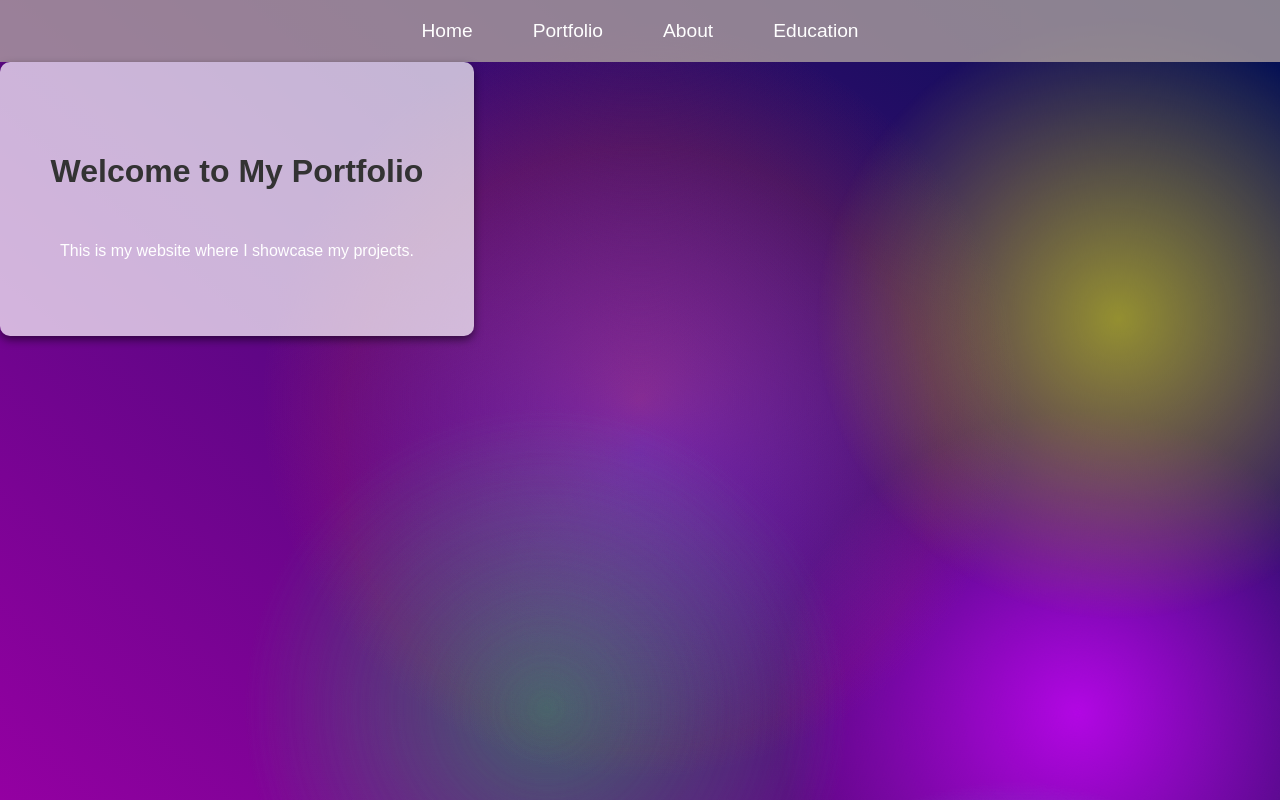
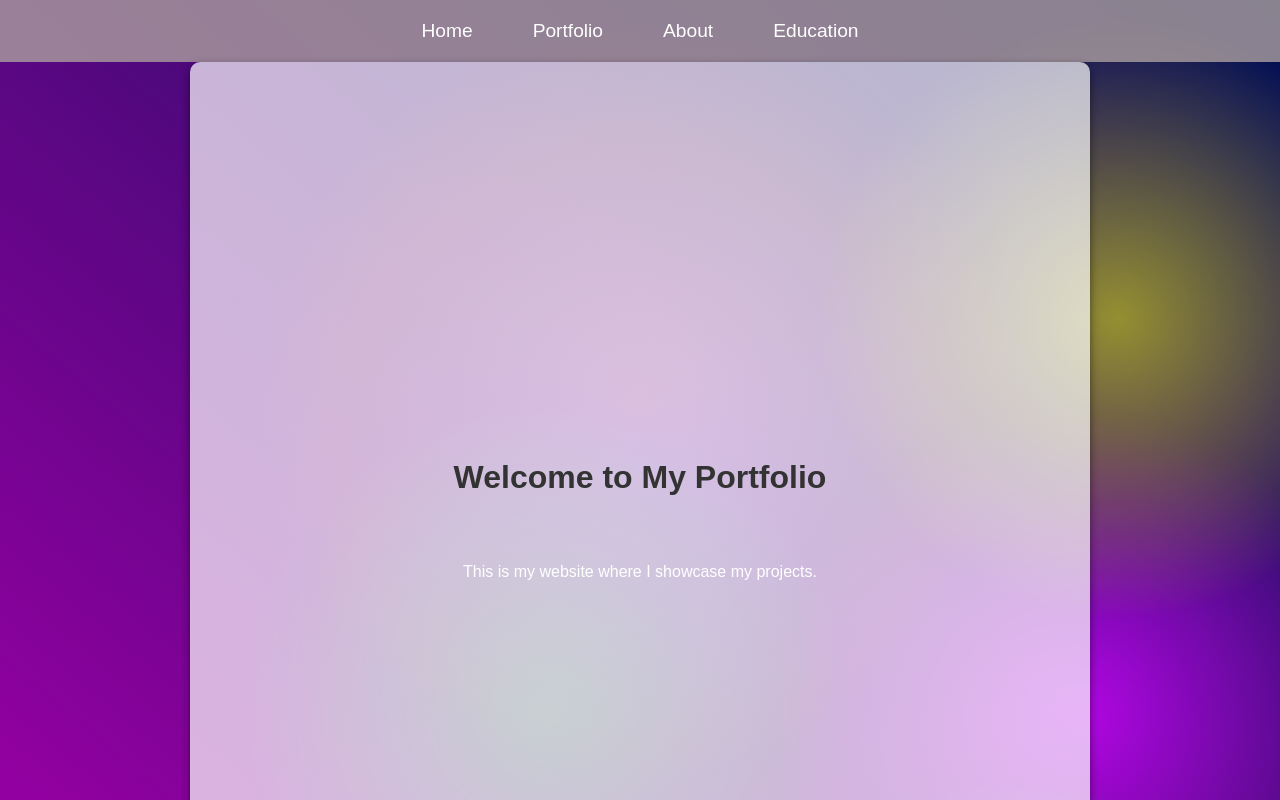
Before and after one commit to samj1098/samj1098.github.io, a plain HTML site: page index.html in a window 1280 px wide. Drawn offline with Linux system fonts and the light colour scheme.

Commit message:
Fixed the about-container so it is centered

```diff
--- a/styles.scss
+++ b/styles.scss
@@ -170,16 +170,20 @@ nav ul li a:hover {
 }
 
 .about-container {
+    display: flex;
+    flex-direction: column;
     justify-content: center;
     align-items: center;
-    position: relative;
-    text-align: center;
+    height: 100vh; /* Full screen height */
     padding: 50px;
     max-width: 800px;
+    color: white;
     margin: auto;
-    color: white;
+    position: relative;
     z-index: 10;
     box-shadow: 0px 4px 8px rgba(0, 0, 0, 0.5);
+    background-color: rgba(255, 255, 255, 0.7); /* Slightly transparent */
+    border-radius: 10px;
 
 }
 
```
Also changed, not shown: styles.css, 1 other file.
